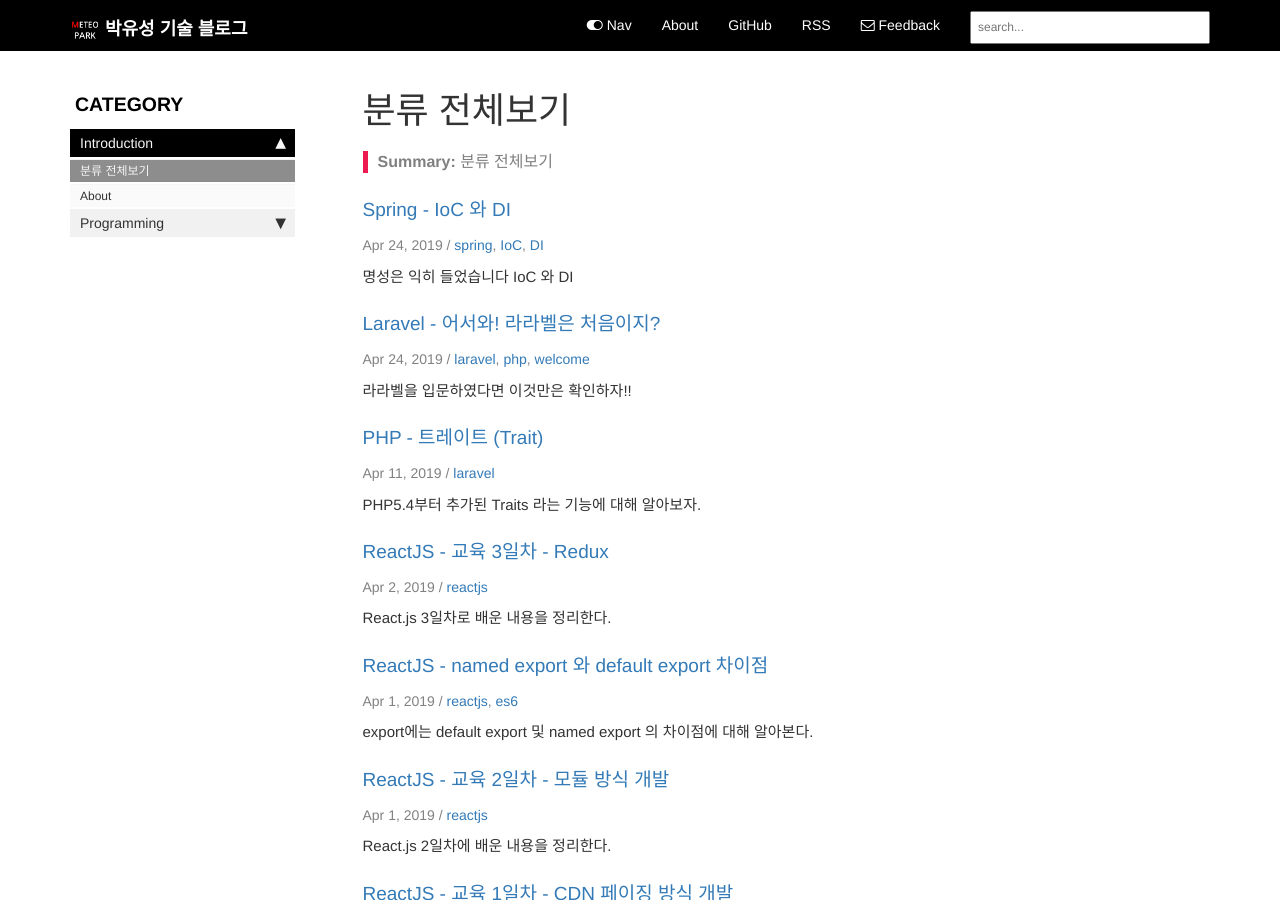
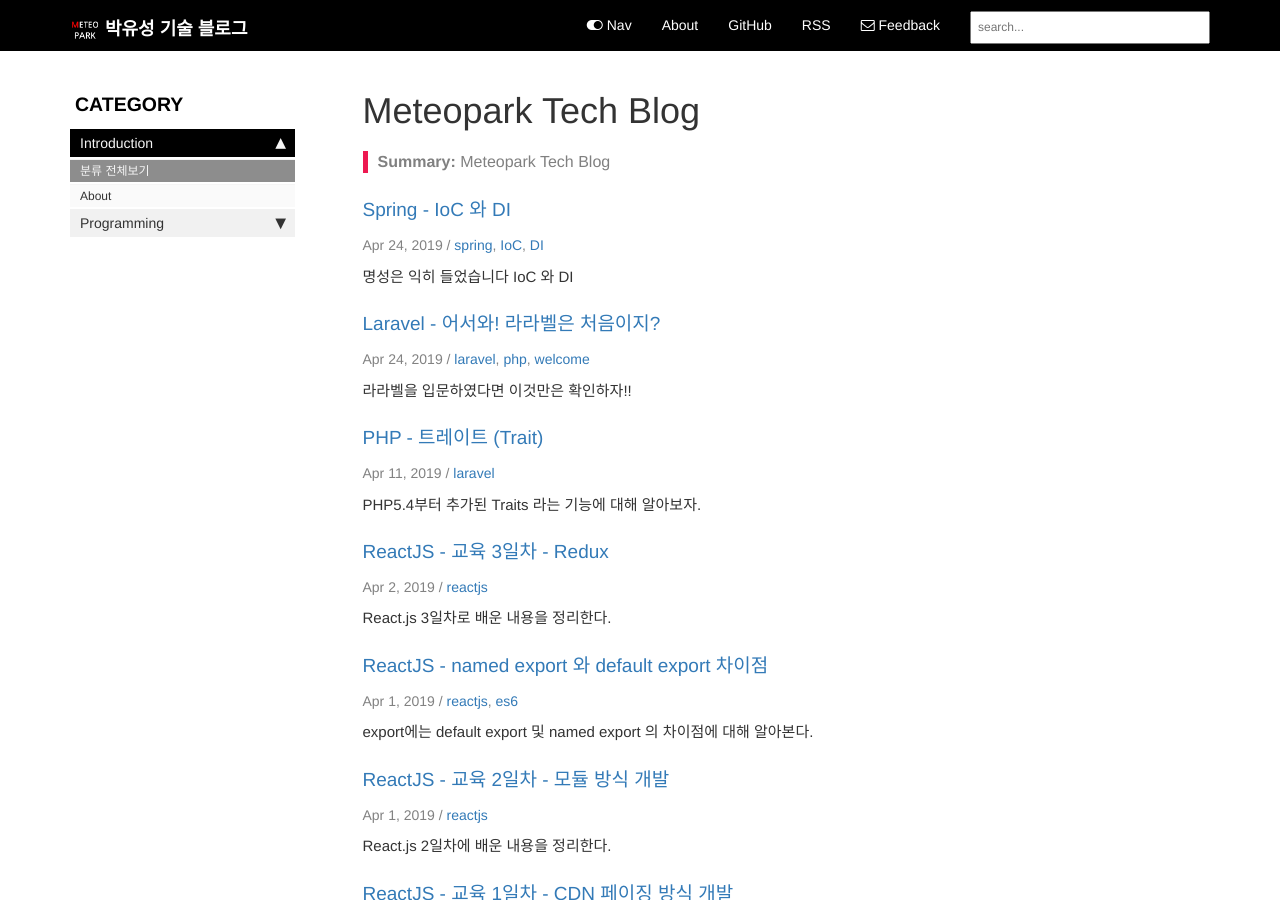
Before and after one commit to meteorpark/meteopark.github.io, a Jekyll site: the page built from index.md, in a window 1280 px wide and 900 px high. Built offline with Jekyll 4.4.1, drawn with Linux system fonts in a browser that asks for light colours; nearby versions of some CDN libraries; comment, search, counter and statistics services are not loaded.

Commit message:
프로필 이미지 수정

```diff
--- a/_config.yml
+++ b/_config.yml
@@ -120,4 +120,4 @@ url: https://blog.meteopark.dev
 
 
 # meta-tag add
-profile_image: https://blog.meteopark.dev/images/profile/itsme.png
+profile_image: https://blog.meteopark.dev/images/logo_middle.png
--- a/index.md
+++ b/index.md
@@ -1,10 +1,10 @@
 ---
-title: 분류 전체보기
+title: Meteopark Tech Blog
 sidebar: category_sidebar
 permalink: index.html
 keywords: meteopark, 박유성기술블로그, meteopark tech blog
 tags:
-summary: 분류 전체보기
+summary: Meteopark Tech Blog
 toc: false
 date: 2018-03-29 00:00:00
 ---
```
